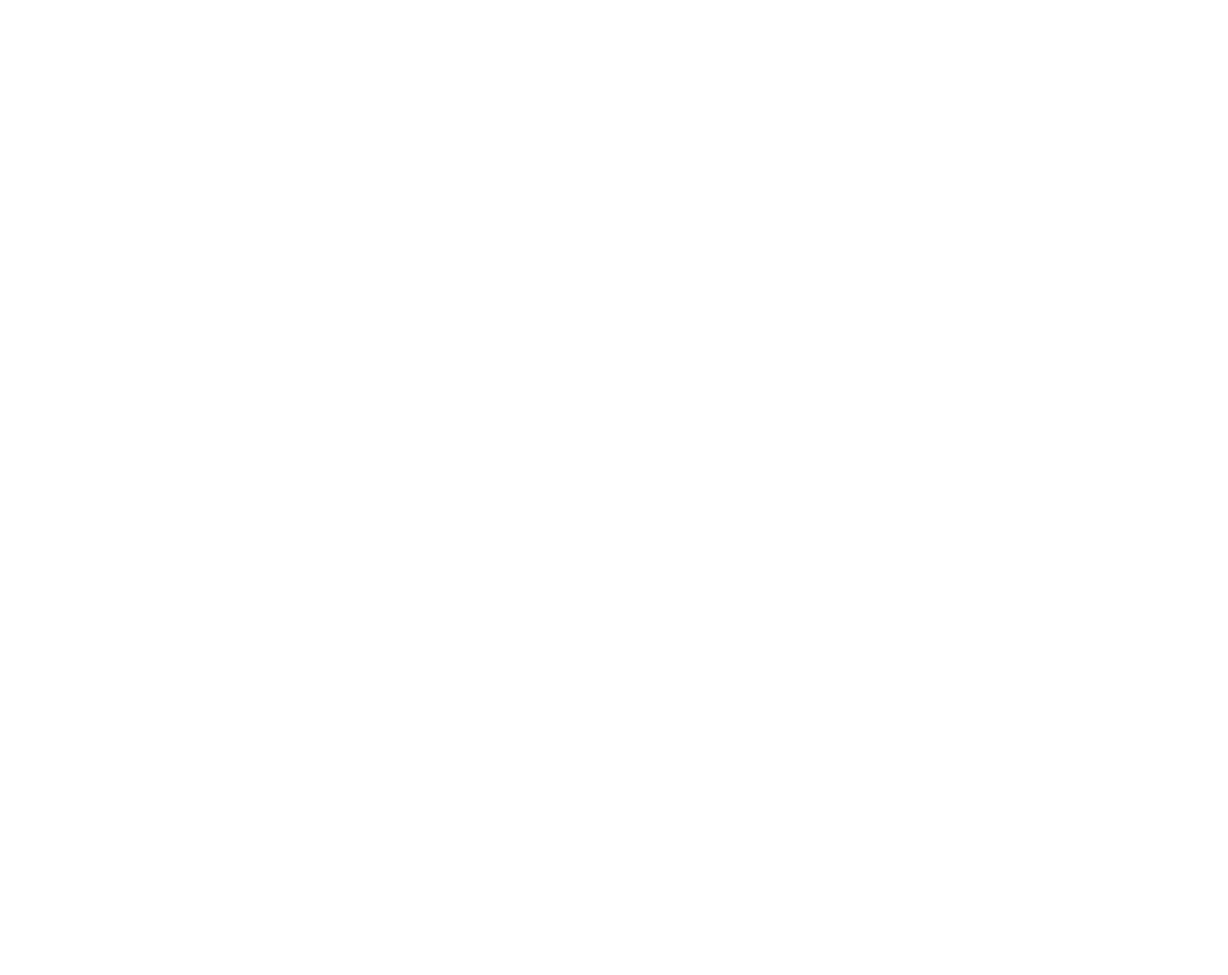
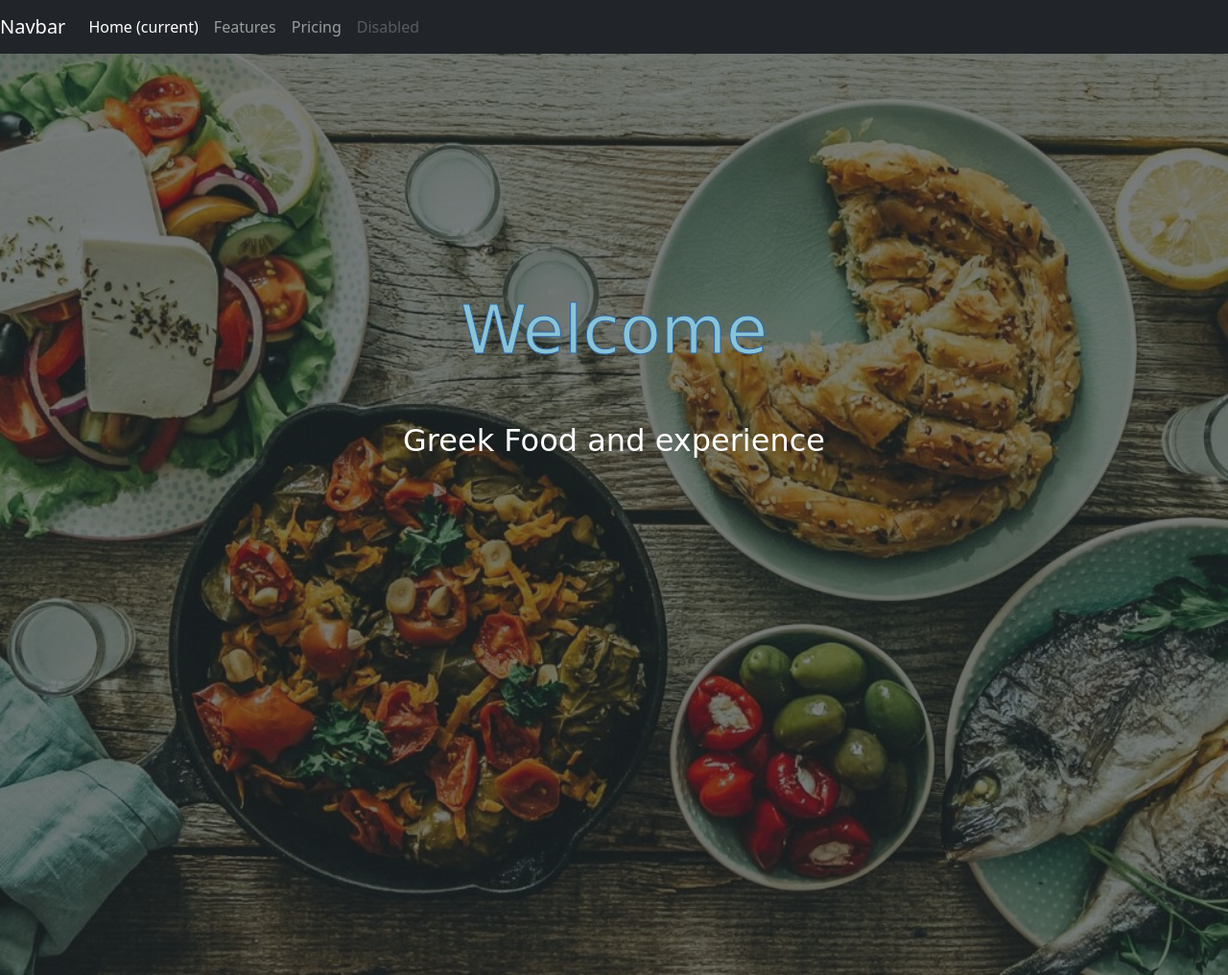
Before and after one commit to NataJenkins/RestaurantPage, a website built with webpack: page dist/index.html in a window 1280 px wide. Shown: the whole page at 96% size. Before the commit the page ends 800 px from the top, so only its background shows below. Built offline with nearby package versions, Linux system fonts and the light colour scheme; a web font is replaced by a local one.

Commit message:
home html structure

```diff
--- a/src/index.js
+++ b/src/index.js
@@ -0,0 +1 @@
+import "./styless.css";
--- /dev/null
+++ b/src/styless.css
@@ -0,0 +1,34 @@
+#content {
+  background-color: #212529;
+}
+
+.bg-img {
+  height: 100%;
+  width: 100%;
+  object-fit: cover;
+  opacity: 0.4;
+}
+
+.home-container {
+  position: relative;
+  text-align: center;
+}
+
+.welcome {
+  font-family: "Calligraffitti", cursive;
+  position: absolute;
+  top: 30%;
+  left: 50%;
+  transform: translate(-50%, -50%);
+  color: #89c4d7;
+  font-size: 70px;
+  -webkit-text-stroke: 1px rgb(47, 103, 167);
+}
+
+.home-container h2 {
+  font-family: "Calligraffitti", cursive;
+  color: white;
+  position: absolute;
+  top: 40%;
+  width: 100%;
+}
```
Also changed, not shown: assets/images/main.jpg (added), dist/index.html, dist/main.js (added).
